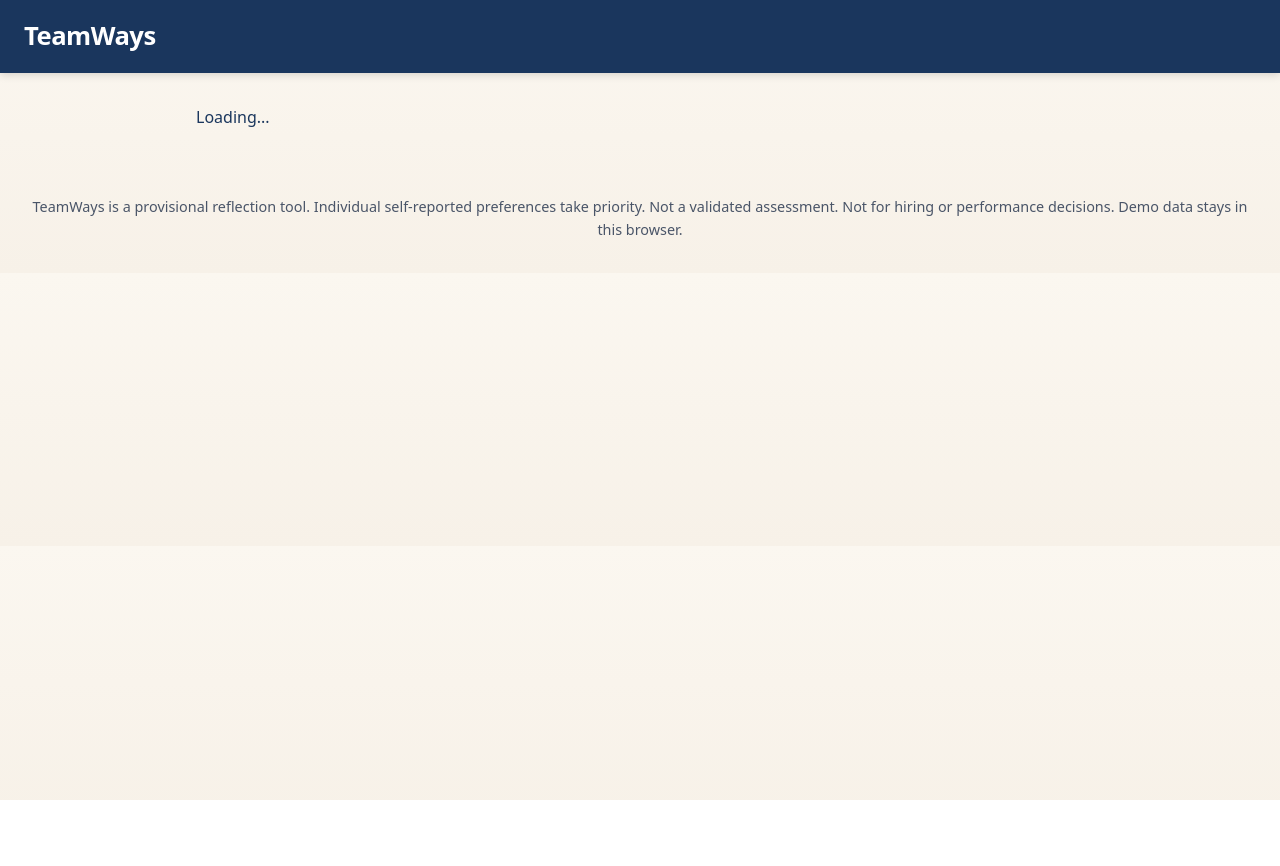
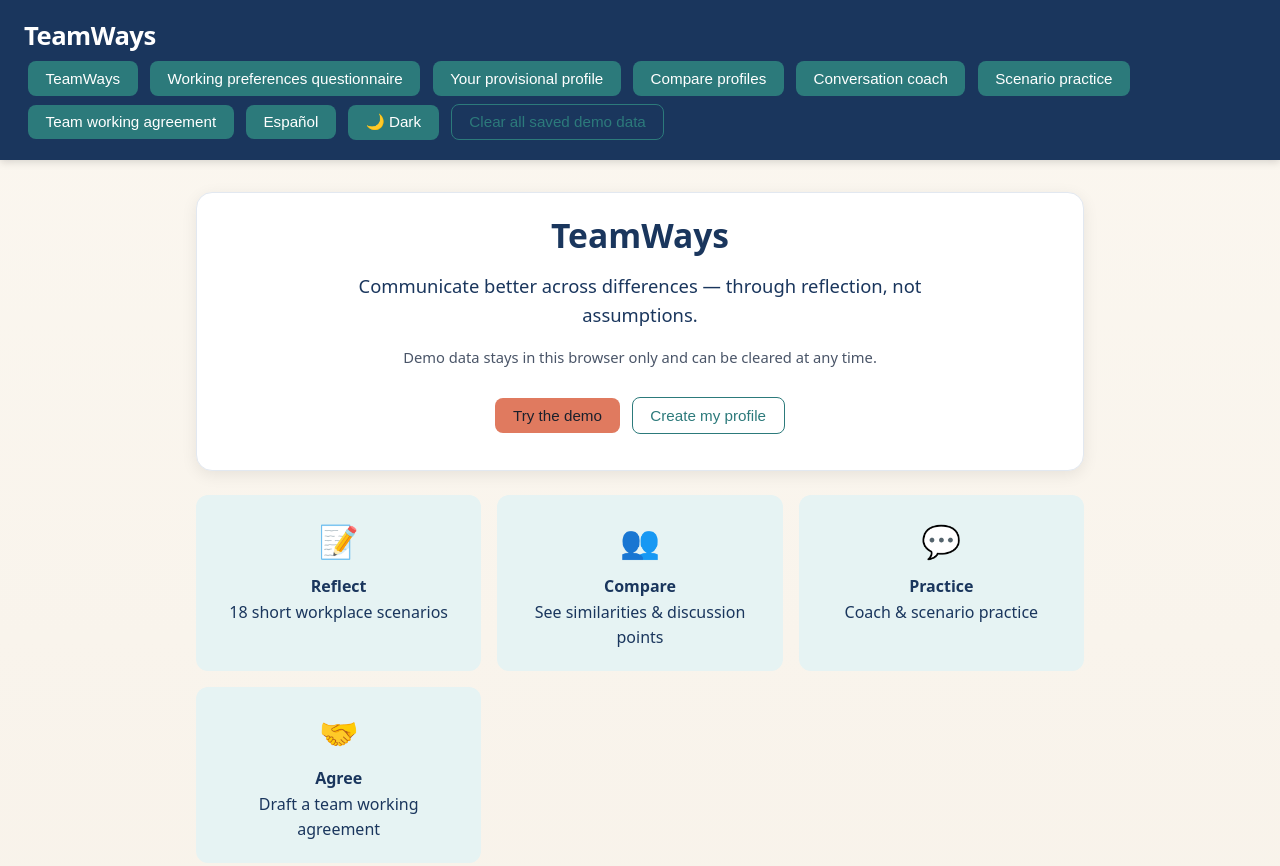
Before and after one commit to PaoliStyle/teamways-prototype1, a plain HTML site: page index.html in a window 1280 px wide. Shown: the top 866 px of the page. Before the commit the page ends 800 px from the top, so only its background shows below. Drawn offline with Linux system fonts and the light colour scheme; files that its build step writes are made by us from their sources.

Commit message:
Update index.html

```diff
--- a/index.html
+++ b/index.html
@@ -14,10 +14,9 @@
   <main id="app">
     <p>Loading...</p>
   </main>
-  <footer style="text-align:center; padding:2rem; color:#4A5568; font-size:0.9rem;">
-    TeamWays is a provisional reflection tool. Individual self-reported preferences take priority. Not a validated assessment. Not for hiring or performance decisions. Demo data stays in this browser.
-  </footer>
-  <script src="js/data.js"></script>
-  <script src="js/app.js"></script>
+  <link rel="stylesheet" href="styles.css">
+...
+<script src="data.js"></script>
+<script src="app.js"></script>
 </body>
 </html>
```
